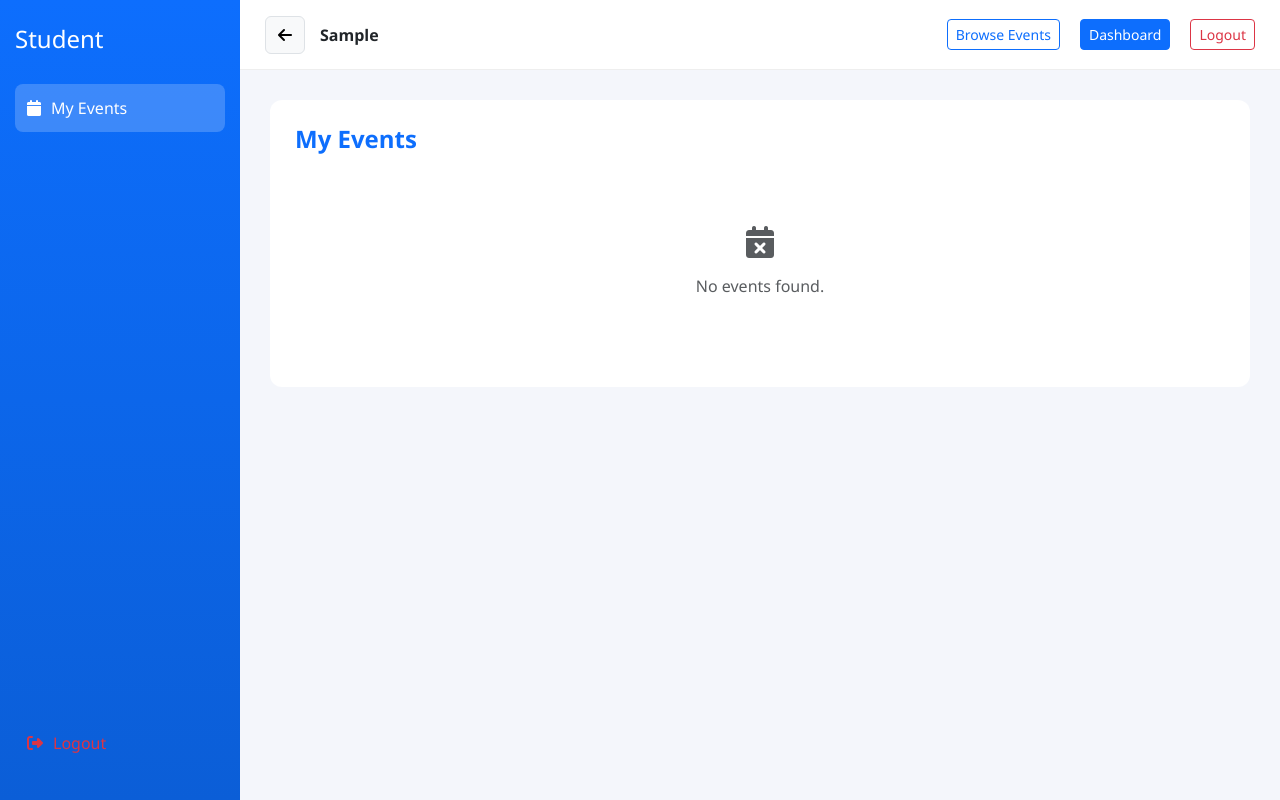
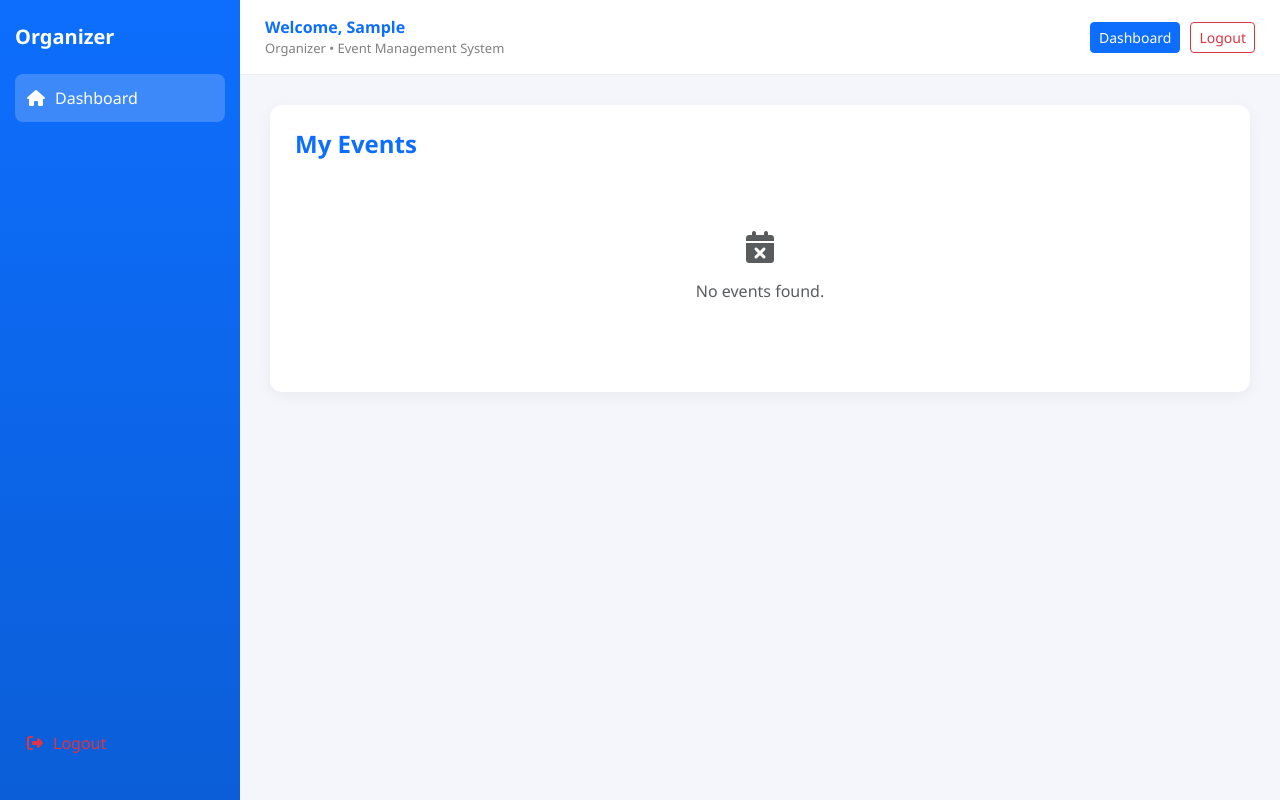
Before and after one commit to malikhasham712-tech/uems-final-year-project, a Django app: page /my-events/ in a window 1280 px wide. Run offline with Django 5.2, Linux system fonts and the light colour scheme; the visitor is signed in with stand-in values (Sample User, id 1); data that the repository does not hold is empty; some libraries are stand-ins or nearby versions.

```diff
--- a/uems/accounts/templates/accounts/dashboard_base.html
+++ b/uems/accounts/templates/accounts/dashboard_base.html
@@ -9,9 +9,18 @@
     <link rel="stylesheet" href="https://cdnjs.cloudflare.com/ajax/libs/font-awesome/6.4.0/css/all.min.css">
 
     <style>
-        body { margin: 0; font-family: 'Segoe UI'; background: #f4f6fb; }
-        .layout { display: flex; min-height: 100vh; }
+        body {
+            margin: 0;
+            font-family: 'Segoe UI';
+            background: #f4f6fb;
+        }
 
+        .layout {
+            display: flex;
+            min-height: 100vh;
+        }
+
+        /* SIDEBAR */
         .sidebar {
             width: 240px;
             background: linear-gradient(180deg, #0d6efd, #0b5ed7);
@@ -21,7 +30,10 @@
             flex-direction: column;
         }
 
-        .sidebar h4 { margin-bottom: 30px; }
+        .sidebar h5 {
+            margin-bottom: 25px;
+            font-weight: 600;
+        }
 
         .nav-link {
             color: white;
@@ -31,17 +43,24 @@
             display: flex;
             align-items: center;
             gap: 10px;
+            text-decoration: none;
         }
 
-        .nav-link:hover, .nav-link.active {
+        .nav-link:hover,
+        .nav-link.active {
             background: rgba(255,255,255,0.2);
         }
 
-        .main { flex: 1; display: flex; flex-direction: column; }
+        /* MAIN */
+        .main {
+            flex: 1;
+            display: flex;
+            flex-direction: column;
+        }
 
-        /* TOPBAR PROFESSIONAL */
+        /* TOPBAR */
         .topbar {
-            height: 70px;
+            height: 75px;
             background: white;
             border-bottom: 1px solid #eee;
             display: flex;
@@ -52,43 +71,68 @@
 
         .topbar-left {
             display: flex;
-            align-items: center;
-            gap: 15px;
+            flex-direction: column;
+        }
+
+        .welcome {
+            font-size: 16px;
+            font-weight: 700;
+            color: #0d6efd;
+        }
+
+        .subtext {
+            font-size: 13px;
+            color: gray;
         }
 
         .topbar-right {
             display: flex;
-            align-items: center;
-            gap: 20px;
+            gap: 10px;
         }
 
-        .content { padding: 30px; }
+        /* CONTENT */
+        .content {
+            padding: 30px;
+        }
 
         .box {
             background: white;
             padding: 25px;
             border-radius: 12px;
+            box-shadow: 0 4px 15px rgba(0,0,0,0.05);
+        }
+
+        table th, table td {
+            vertical-align: middle !important;
         }
     </style>
 </head>
 
 <body>
+
 <div class="layout">
 
     <!-- SIDEBAR -->
     <div class="sidebar">
-        <h4>Student</h4>
 
-        <!-- ✅ ONLY MY EVENTS -->
-        <a href="{% url 'events:my_events' %}" class="nav-link active">
-            <i class="fa fa-calendar"></i> My Events
-        </a>
+        <h5>{{ role|title }}</h5>
+
+        {% if role == 'organizer' %}
+            <a href="{% url 'events:dashboard' %}" class="nav-link active">
+                <i class="fa fa-home"></i> Dashboard
+            </a>
+        {% else %}
+            <a href="{% url 'events:my_events' %}" class="nav-link active">
+                <i class="fa fa-calendar"></i> My Events
+            </a>
+        {% endif %}
 
         <div class="mt-auto">
             <a href="{% url 'logout' %}" class="nav-link text-danger">
                 <i class="fa fa-sign-out-alt"></i> Logout
             </a>
         </div>
+
     </div>
 
     <!-- MAIN -->
@@ -97,32 +141,23 @@
         <!-- TOPBAR -->
         <div class="topbar">
 
-            <!-- LEFT (BACK BUTTON) -->
             <div class="topbar-left">
-                <button onclick="history.back()" class="btn btn-light border">
-                    <i class="fa fa-arrow-left"></i>
-                </button>
+                <div class="welcome">
+                    Welcome, {{ request.user.first_name|default:request.user.username }}
+                </div>
 
-                <span class="fw-semibold">
-                    {{ request.user.first_name|default:request.user.username }}
-                </span>
+                <div class="subtext">
+                    {% if role == 'organizer' %}
+                        Organizer • Event Management System
+                    {% else %}
+                        Student • Event Portal
+                    {% endif %}
+                </div>
             </div>
 
-            <!-- RIGHT (PROFESSIONAL NAV) -->
             <div class="topbar-right">
-
-                <a href="{% url 'events:available_events' %}" class="btn btn-outline-primary btn-sm">
-                    Browse Events
-                </a>
-
-                <a href="{% url 'events:dashboard' %}" class="btn btn-primary btn-sm">
-                    Dashboard
-                </a>
-
-                <a href="{% url 'logout' %}" class="btn btn-outline-danger btn-sm">
-                    Logout
-                </a>
-
+                <a href="{% url 'events:dashboard' %}" class="btn btn-primary btn-sm">Dashboard</a>
+                <a href="{% url 'logout' %}" class="btn btn-outline-danger btn-sm">Logout</a>
             </div>
 
         </div>
--- a/uems/events/views.py
+++ b/uems/events/views.py
@@ -16,29 +16,25 @@ def dashboard(request):
 
     user = request.user
 
-    # Organizer / Admin Dashboard
+    # ORGANIZER DASHBOARD
     if user.is_superuser or (hasattr(user, "profile") and user.profile.role == "organizer"):
 
-        events = Event.objects.filter(organizer=user).annotate(
-            total_registrations=Count('registrations')
-        )
+        events = Event.objects.filter(organizer=user).prefetch_related('proposals')
 
-        return render(request, "events/dashboard.html", {
+        context = {
             "role": "organizer",
             "events": events
-        })
+        }
 
-    # Student Dashboard
+        return render(request, "accounts/dashboard.html", context)
+
+    # STUDENT DASHBOARD
     else:
+        context = {
+            "role": "student",
+        }
 
-        events = Event.objects.filter(status="announced")
-
-        return render(request, "events/dashboard.html", {
-            "role": "student",
-            "events": events
-        })
-
-
+        return render(request, "accounts/dashboard.html", context)
 # ----------------------
 # MY EVENTS
 # ----------------------
```
Also changed, not shown: uems/accounts/templates/accounts/dashboard.html (+69 -53 lines).
